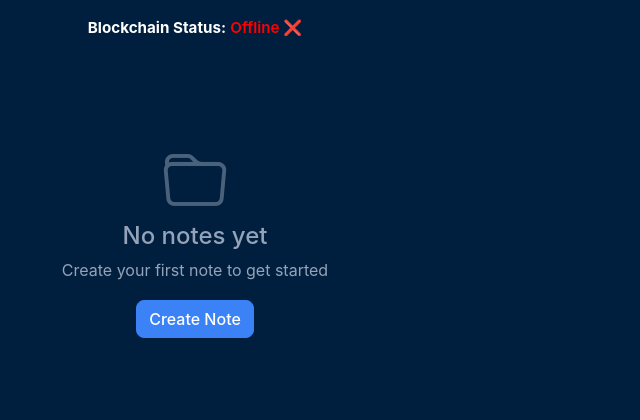
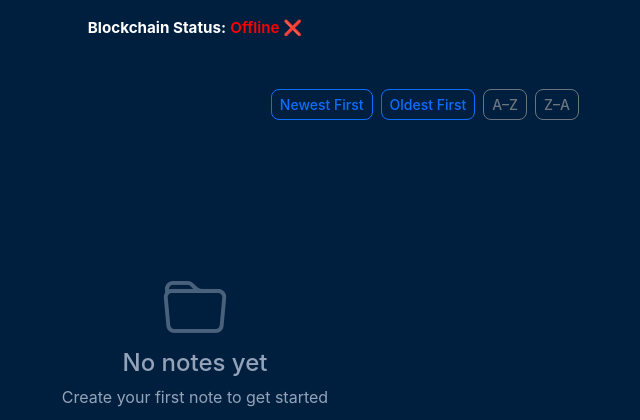
Before and after one commit to IamJesssie/BlockNotes, a Django app: template note_app/notes/templates/notes/list_notes.html in a window 1280 px wide. Shown: the part 81-501 px from the top of the page, without its empty margins (445-1085 px from the left). Run offline with Django 5.2, Linux system fonts and the light colour scheme; the template is opened without the code that fills it, so the values that code supplies are empty.

Commit message:
Implement sorting and search functionality in notes list view

```diff
--- a/note_app/notes/templates/notes/list_notes.html
+++ b/note_app/notes/templates/notes/list_notes.html
@@ -32,6 +32,26 @@
         {% endif %}
     </div>
 
+        <div class="container mt-3">
+        <div class="d-flex justify-content-end mb-3">
+            <a href="?sort=-created_at{% if search_query %}&q={{ search_query }}{% endif %}"
+               class="btn btn-sm btn-outline-primary me-2 {% if sort_by == '-created_at' %}active{% endif %}">
+                Newest First
+            </a>
+            <a href="?sort=created_at{% if search_query %}&q={{ search_query }}{% endif %}"
+               class="btn btn-sm btn-outline-primary me-2 {% if sort_by == 'created_at' %}active{% endif %}">
+                Oldest First
+            </a>
+            <a href="?sort=title{% if search_query %}&q={{ search_query }}{% endif %}"
+               class="btn btn-sm btn-outline-secondary me-2 {% if sort_by == 'title' %}active{% endif %}">
+                A–Z
+            </a>
+            <a href="?sort=-title{% if search_query %}&q={{ search_query }}{% endif %}"
+               class="btn btn-sm btn-outline-secondary {% if sort_by == '-title' %}active{% endif %}">
+                Z–A
+            </a>
+        </div>
+    </div>
 
     <div class="container mt-4">
         <div id="notesContainer">
```
Also changed, not shown: note_app/notes/views.py (+23 -6 lines).
